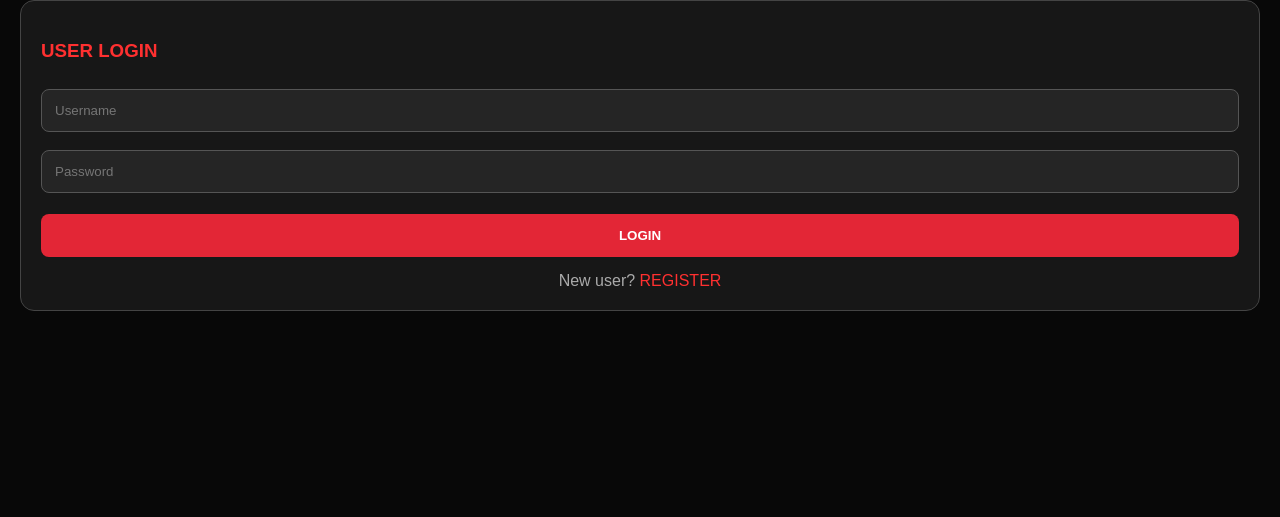
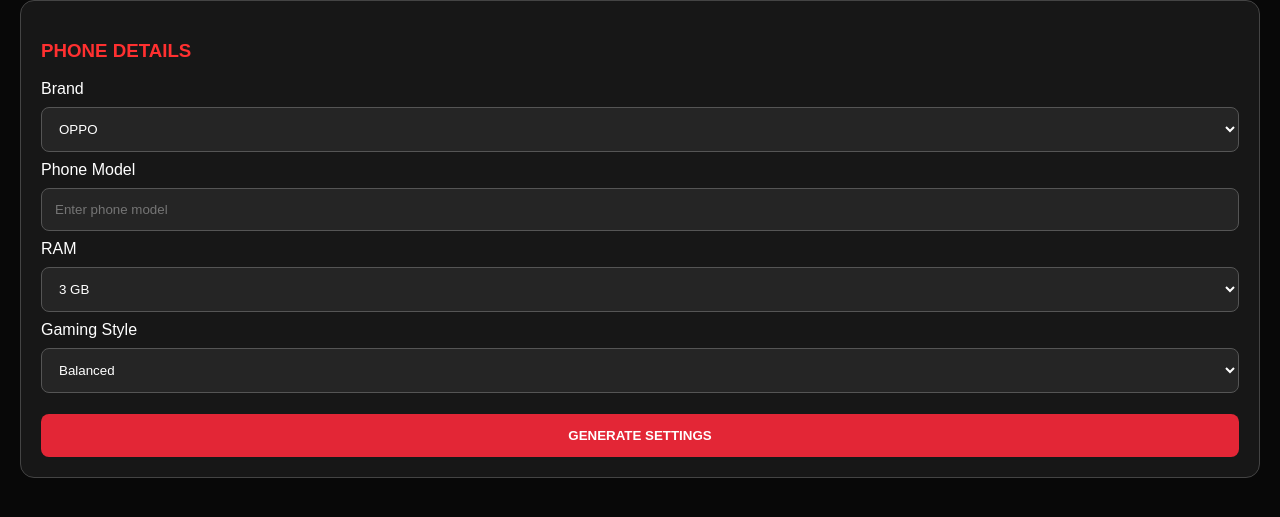
Before and after one commit to Ankul8899/demon-x-panel-, a Flask app: template templates/index.html in a window 1280 px wide. Shown: the part 91-608 px from the top of the page. Run offline with Flask 3, Linux system fonts and the light colour scheme; the template is opened without the code that fills it, so the values that code supplies are empty.

Commit message:
Updated app and template

```diff
--- a/app.py
+++ b/app.py
@@ -48,57 +48,6 @@ def setup():
     con.close()
 
 @app.route("/")
-def home():
-    return render_template("index.html")
-
-@app.route("/register", methods=["POST"])
-def register():
-    data = request.get_json(silent=True) or {}
-    username = data.get("username", "").strip()
-    password = data.get("password", "")
-
-    if len(username) < 3 or len(password) < 8:
-        return jsonify(error="Username min 3 and password min 8 characters."), 400
-
-    con = db()
-    try:
-        con.execute(
-            "INSERT INTO users(username,password) VALUES (?,?)",
-            (username, generate_password_hash(password))
-        )
-        con.commit()
-        return jsonify(message="Registration successful!"), 201
-    except sqlite3.IntegrityError:
-        return jsonify(error="Username already exists."), 409
-    finally:
-        con.close()
-
-@app.route("/login", methods=["POST"])
-def login():
-    data = request.get_json(silent=True) or {}
-    username = data.get("username", "").strip()
-    password = data.get("password", "")
-
-    con = db()
-    try:
-        user = con.execute(
-            "SELECT password FROM users WHERE username=?",
-            (username,)
-        ).fetchone()
-    finally:
-        con.close()
-
-    if not user or not check_password_hash(user[0], password):
-        return jsonify(error="Invalid username or password."), 401
-
-    session.clear()
-    session["username"] = username
-    return jsonify(message="Login successful!")
-
-@app.route("/logout", methods=["POST"])
-def logout():
-    session.clear()
-    return jsonify(message="Logged out.")
 
 @app.route("/generate", methods=["POST"])
 def generate():
--- a/templates/index.html
+++ b/templates/index.html
@@ -21,33 +21,6 @@ button{width:100%;padding:14px;margin-top:12px;background:#e32636;color:white;bo
 <body>
 
 <header>👹 DEMON X PANEL V4.0</header>
-
-<!-- LOGIN PAGE -->
-<div class="card" id="loginPage">
-<h3>USER LOGIN</h3>
-<input id="loginUser" placeholder="Username">
-<input id="loginPass" type="password" placeholder="Password">
-<button onclick="login()">LOGIN</button>
-<div class="switch">New user? <span onclick="showRegister()">REGISTER</span></div>
-</div>
-
-<!-- REGISTER PAGE -->
-<div class="card hidden" id="registerPage">
-<h3>CREATE ACCOUNT</h3>
-<input id="regUser" placeholder="Create Username">
-<input id="regPass" type="password" placeholder="Create Password">
-<button onclick="register()">REGISTER NOW</button>
-<div class="switch">Already registered? <span onclick="showLogin()">LOGIN</span></div>
-</div>
-
-<!-- DASHBOARD -->
-<div id="dashboard" class="hidden">
-
-<div class="card">
-<h3>WELCOME TO DEMON X</h3>
-<p>SMART AUTO SENSITIVITY GENERATOR</p>
-<button onclick="logout()">LOGOUT</button>
-</div>
 
 <div class="card">
 <h3>PHONE DETAILS</h3>
```
